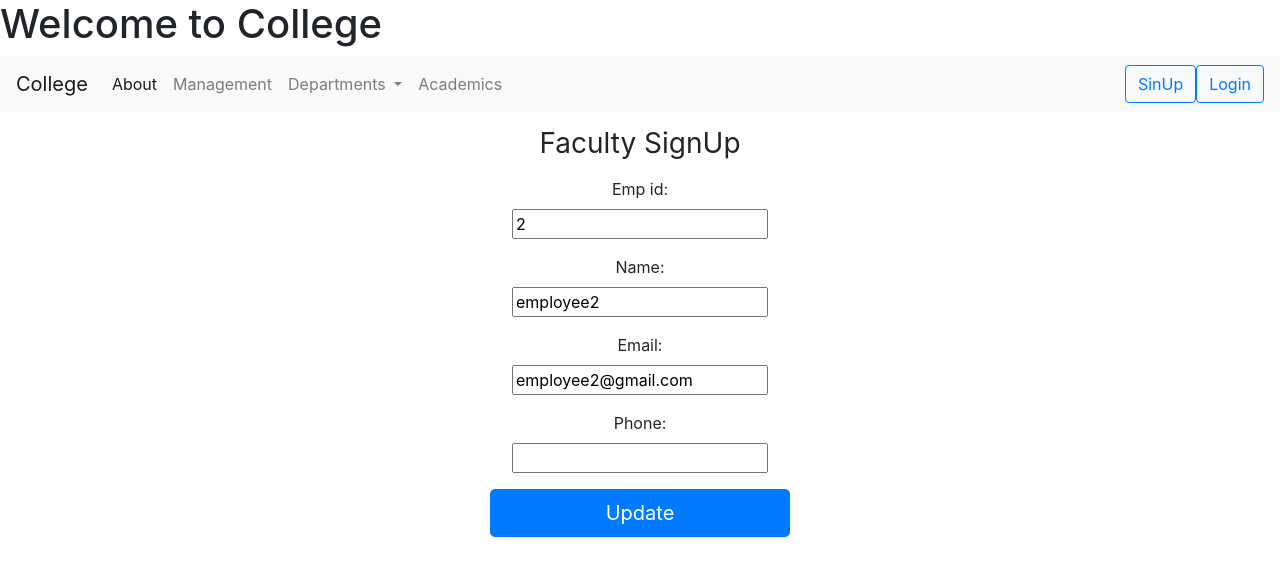
After one commit to anilpolineni/Django-Training-Program_Batch-5, a Django app: page /student/update/2 in a window 1280 px wide. The commit adds this page. Shown: the top 576 px of the page. Run offline with Django 3.2, Linux system fonts and the light colour scheme; data comes from the database, SQL or seed files in the repository; both versions use the stored data as it was after the commit; some libraries are stand-ins or nearby versions.

Commit message:
4 sep 2020

```diff
--- /dev/null
+++ b/Django_workshop/College/CSE/forms.py
@@ -0,0 +1,9 @@
+from django.forms import ModelForm
+from .models import Faculty
+
+
+class FacultyRegisterForm(ModelForm):
+    class Meta:
+        model = Faculty
+        fields = "__all__"
+        # fields = ['email','name']
--- a/Django_workshop/College/CSE/models.py
+++ b/Django_workshop/College/CSE/models.py
@@ -15,7 +15,7 @@ class Faculty(models.Model):
     emp_id = models.CharField(max_length=10)
     name = models.CharField(max_length=100)
     email = models.EmailField()
-    phone = models.IntegerField(null=True,blank=True)
+    phone = models.IntegerField(null=True, blank=True)
 
     def __str__(self):
         return self.name
--- /dev/null
+++ b/Django_workshop/College/CSE/templates/facultyedit.html
@@ -0,0 +1,12 @@
+{% extends 'index.html' %}
+{% block foo %}
+<form class="form-signin" style="text-align: center;" action="{% url 'faculty_register' %}" method="post">
+    {% csrf_token %}
+      <h1 class="h3 mb-3 font-weight-normal">Faculty SignUp</h1>
+    {{ form.as_p }}
+      <button class="btn btn-lg btn-primary btn-block" type="submit">Update</button>
+</form>
+
+
+
+{% endblock %}
--- a/Django_workshop/College/CSE/templates/student_data.html
+++ b/Django_workshop/College/CSE/templates/student_data.html
@@ -1,6 +1,12 @@
 {% extends 'index.html' %}
 {% block foo %}
 <div class="container">
+    {% for message in messages %}
+    <div class="alert alert-{{message.tags}} alert-dismissible">
+        <a href="#" class="close" data-dismiss="alert" aria-label="Close" aria-hidden="true">&times;</a>
+        <strong>{{ message }}</strong>
+    </div>
+    {% endfor %}
 <table class="table table-bordered">
     <thead >
         <th>Name of the student </th>
--- a/Django_workshop/College/CSE/urls.py
+++ b/Django_workshop/College/CSE/urls.py
@@ -5,5 +5,7 @@ from CSE import views
 
 urlpatterns = [
     path('edit/<int:id>', views.edit, name='edit'),
-    path('delete/<int:id>', views.delete, name='delete')
+    path('delete/<int:id>', views.delete, name='delete'),
+    path('register', views.faculty_register, name='faculty_register'),
+    path('update/<int:num>', views.faculty_edit, name='faculty_edit'),
 ]
--- a/Django_workshop/College/CSE/views.py
+++ b/Django_workshop/College/CSE/views.py
@@ -1,6 +1,8 @@
 from django.shortcuts import render, redirect
 from django.http import HttpResponse
-from .models import CseStudentRegister
+from .models import CseStudentRegister, Faculty
+from django.contrib import messages
+from .forms import FacultyRegisterForm
 
 
 def home(request):
@@ -24,6 +26,7 @@ def register(request):
         student = CseStudentRegister(student_name=name, phone_num=phone_num,
                                      email=email, age=age)
         student.save()
+        messages.success(request, 'Student added Successfully!!!')
         return redirect('student_details')
     return render(request, 'register.html')
 
@@ -42,6 +45,7 @@ def edit(request, id):
         student.age = request.POST.get('age')
 
         student.save()
+        messages.info(request, 'Student details updated Successfully!!!')
         return redirect('student_details')
     return render(request, 'edit.html', {'data': student})
 
@@ -49,4 +53,27 @@ def edit(request, id):
 def delete(request,id):
     student = CseStudentRegister.objects.get(id=id)
     student.delete()
+    messages.warning(request, 'A Student details deleted!!!')
     return redirect('student_details')
+
+
+def faculty_register(request):
+    form = FacultyRegisterForm()
+    if request.method == 'POST':
+        form_data = FacultyRegisterForm(request.POST)
+        if form_data.is_valid():
+            form_data.save()
+            return HttpResponse('Faculty added successfully!!!')
+        return HttpResponse("invalid details!!")
+    return render(request, 'facultyregister.html', {'form': form})
+
+
+def faculty_edit(request, num):
+    faculty_data = Faculty.objects.get(id=num)
+    form = FacultyRegisterForm(instance=faculty_data)
+    if request.method == "POST":
+        form_data_html = FacultyRegisterForm(request.POST)
+        if form_data_html.is_valid():
+            form_data_html.save()
+            return HttpResponse("details edited successfully!!")
+    return render(request, 'facultyedit.html', {'form': form})
--- a/Django_workshop/College/College/urls.py
+++ b/Django_workshop/College/College/urls.py
@@ -23,5 +23,6 @@ urlpatterns = [
     path('home/about', views.about, name='testing'),
     path('student/register/', views.register, name='register'),
     path('student/display', views.student_details, name='student_details'),
-    path('student/', include('CSE.urls'))
+    path('student/', include('CSE.urls')),
+    path('faculty/', include('CSE.urls')),
  ]
```
Also changed, not shown: Django_workshop/College/CSE/templates/facultyregister.html (added, +12 -0 lines), Django_workshop/College/db.sqlite3.
